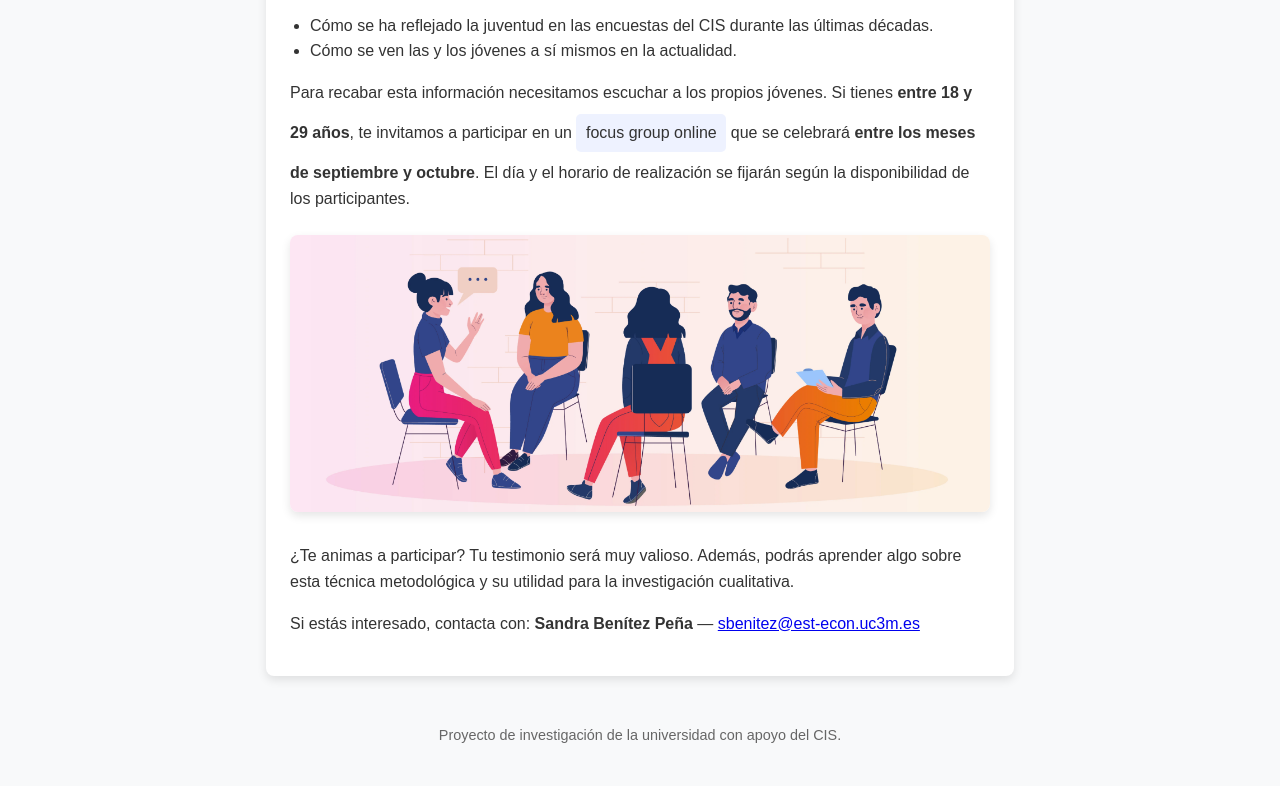
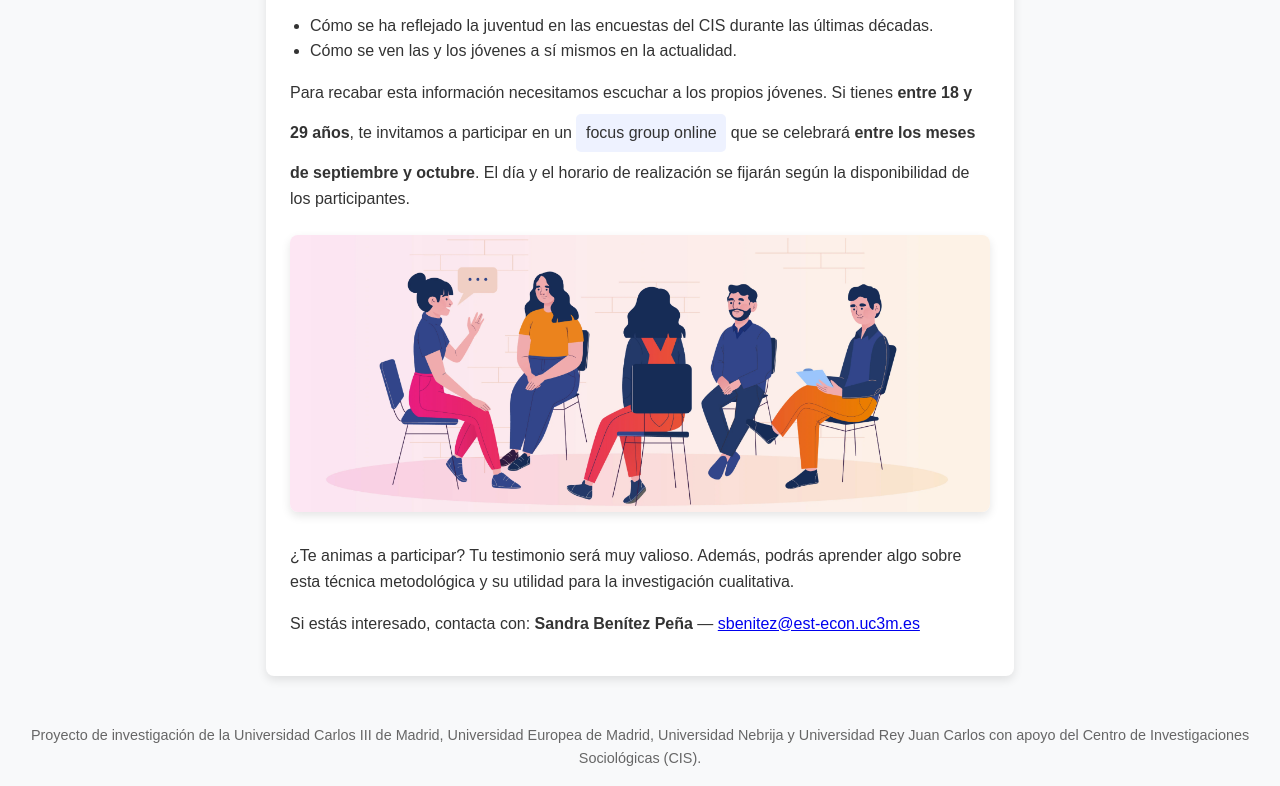
Before and after one commit to sbenitez1/ayuda-cis, a plain HTML site: page docs/index.html in a window 1280 px wide. Shown: the part 545-1331 px from the top of the page. Before the commit the page ends 1308 px from the top, so only its background shows below. Drawn offline with Linux system fonts and the light colour scheme.

Commit message:
Update index.html

```diff
--- a/docs/index.html
+++ b/docs/index.html
@@ -145,7 +145,7 @@
   </main>
 
   <footer>
-    Proyecto de investigación de la universidad con apoyo del CIS.
+    Proyecto de investigación de la Universidad Carlos III de Madrid, Universidad Europea de Madrid, Universidad Nebrija y Universidad Rey Juan Carlos con apoyo del Centro de Investigaciones Sociológicas (CIS).
   </footer>
 </body>
 </html>
```
